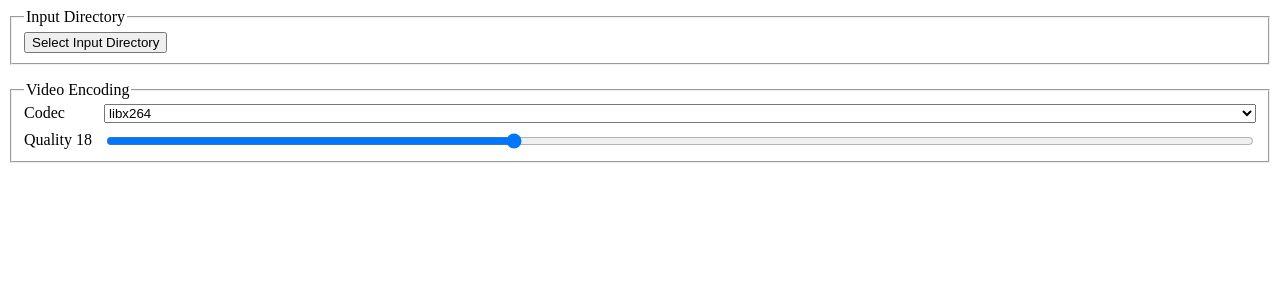
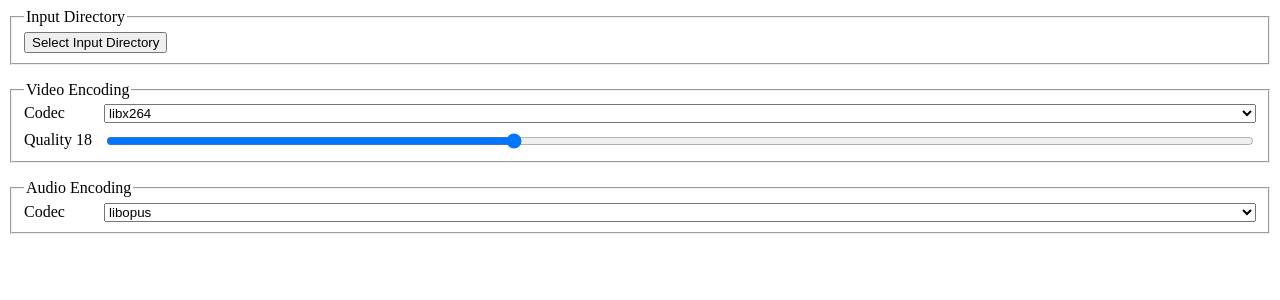
Before and after one commit to huynhlkevin/ffmpeg-frontend, an Angular app: page / in a window 1280 px wide. Shown: the top 300 px of the page. Built offline with nearby package versions, Linux system fonts and the light colour scheme.

Commit message:
audio encoding component

```diff
--- /dev/null
+++ b/src/app/video-clipper/audio-encoding/audio-encoding.component.html
@@ -0,0 +1,13 @@
+<section>
+  <fieldset>
+    <legend>Audio Encoding</legend>
+    <div>
+      <label for="codecSelect">Codec</label>
+      <select id="codecSelect" [(ngModel)]="codec">
+        @for (availableCodec of availableCodecs; track availableCodec) {
+          <option>{{availableCodec}}</option>
+        }
+      </select>
+    </div>
+  </fieldset>
+</section>
--- /dev/null
+++ b/src/app/video-clipper/audio-encoding/audio-encoding.component.scss
@@ -0,0 +1,17 @@
+fieldset {
+  display: flex;
+  flex-flow: column;
+  gap: 0.5em;
+}
+
+div {
+  display: flex;
+}
+
+label {
+  width: 5em;
+}
+
+label + * {
+  flex: 1;
+}
--- /dev/null
+++ b/src/app/video-clipper/audio-encoding/audio-encoding.component.ts
@@ -0,0 +1,14 @@
+import { Component } from '@angular/core';
+import { FormsModule } from '@angular/forms';
+
+@Component({
+  selector: 'app-audio-encoding',
+  standalone: true,
+  imports: [FormsModule],
+  templateUrl: './audio-encoding.component.html',
+  styleUrl: './audio-encoding.component.scss'
+})
+export class AudioEncodingComponent {
+  codec = 'libopus';
+  availableCodecs = ['libopus', 'flac'];
+}
--- a/src/app/video-clipper/video-clipper.component.html
+++ b/src/app/video-clipper/video-clipper.component.html
@@ -1,4 +1,5 @@
 <section>
   <app-input-directory></app-input-directory>
   <app-video-encoding></app-video-encoding>
+  <app-audio-encoding></app-audio-encoding>
 </section>
--- a/src/app/video-clipper/video-clipper.component.ts
+++ b/src/app/video-clipper/video-clipper.component.ts
@@ -1,11 +1,12 @@
 import { Component } from '@angular/core';
 import { InputDirectoryComponent } from "./input-directory/input-directory.component";
 import { VideoEncodingComponent } from './video-encoding/video-encoding.component';
+import { AudioEncodingComponent } from './audio-encoding/audio-encoding.component';
 
 @Component({
   selector: 'app-video-clipper',
   standalone: true,
-  imports: [InputDirectoryComponent, VideoEncodingComponent],
+  imports: [InputDirectoryComponent, VideoEncodingComponent, AudioEncodingComponent],
   templateUrl: './video-clipper.component.html',
   styleUrl: './video-clipper.component.scss'
 })
```
Also changed, not shown: 1 other file (tests, documents, lock files or other folders).
